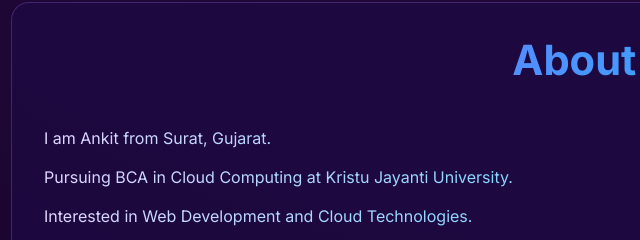
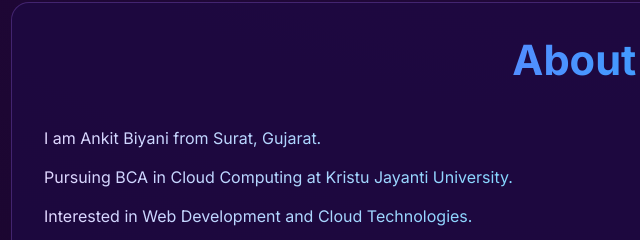
Before and after one commit to abiyani065-debug/portfolio-render, a website: page public/index.html in a window 1280 px wide. Shown: the part 918-1158 px from the top of the page, 29-669 px from the left. Drawn offline with Linux system fonts and the light colour scheme.

Commit message:
chance in name

```diff
--- a/public/index.html
+++ b/public/index.html
@@ -209,7 +209,7 @@ section{padding:90px 16px}
 <section id="about">
 <div class="container card about-text">
 <h2 class="section-title">About Me</h2>
-<p>I am Ankit from Surat, Gujarat.</p>
+<p>I am Ankit Biyani from Surat, Gujarat.</p>
 <p>Pursuing BCA in Cloud Computing at Kristu Jayanti University.</p>
 <p>Interested in Web Development and Cloud Technologies.</p>
 <p>Looking for internships and hands-on experience.</p>
```
